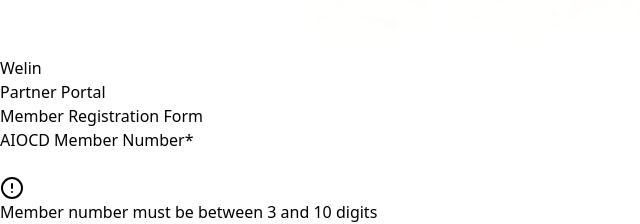
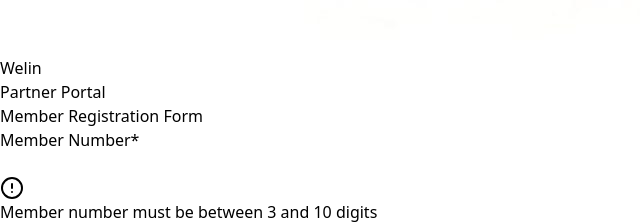
Before and after one commit to pratikfulkar/welin, a React (Vite) app: page /partner in a window 1280 px wide. Shown: the part 1080-1304 px from the top of the page, without its empty margins (0-640 px from the left). Built offline with nearby package versions, Linux system fonts and the light colour scheme.

Commit message:
removed the partner name

```diff
--- a/src/pages/Partner.jsx
+++ b/src/pages/Partner.jsx
@@ -361,7 +361,7 @@
             <div className="grid grid-cols-1 md:grid-cols-2 gap-6">
               {/* Member Number */}
               <div>
-                <RequiredLabel>AIOCD Member Number</RequiredLabel>
+                <RequiredLabel>Member Number</RequiredLabel>
 
                 <div className="mt-1 relative">
                   <input
```
